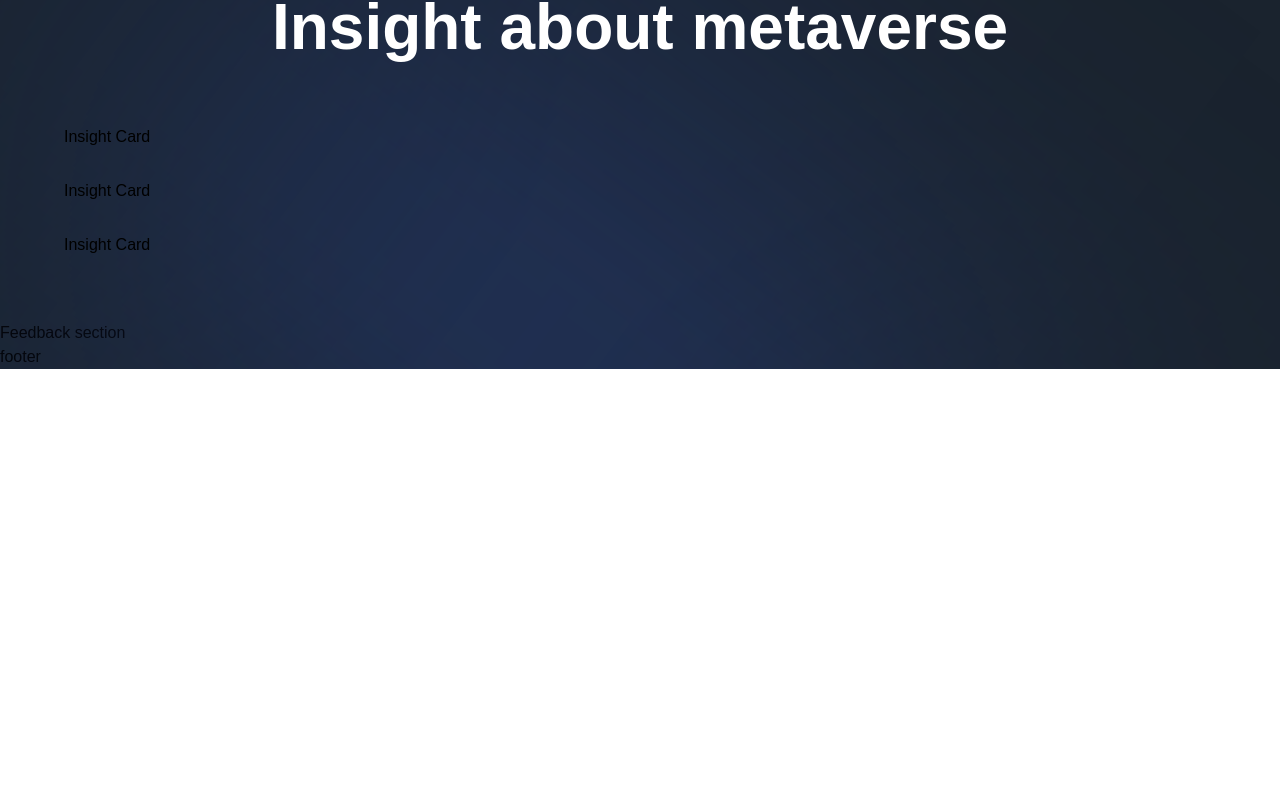
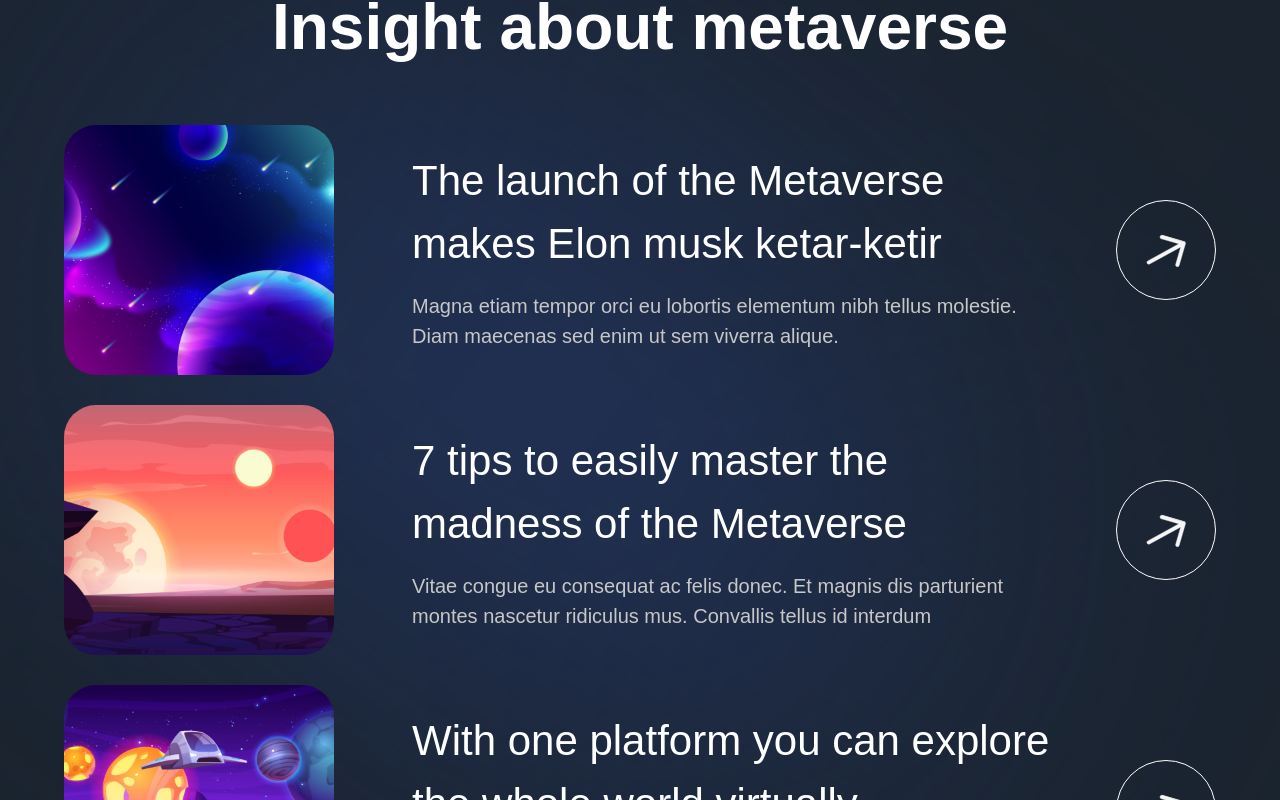
Before and after one commit to jecinacDarko/metaverse_nextjs, a Next.js app: page / in a window 1280 px wide. Shown: the part 5140-5940 px from the top of the page. Before the commit the page ends 5509 px from the top, so only its background shows below. Built offline with nearby package versions, Linux system fonts and the light colour scheme; a web font is replaced by a local one.

Commit message:
forgot insight-card component

```diff
--- a/components/InsightCard.jsx
+++ b/components/InsightCard.jsx
@@ -1,9 +1,40 @@
 'use client';
 
-const InsightCard = () => (
-  <div>
-    Insight Card
-  </div>
+import { motion } from 'framer-motion';
+
+import { fadeIn } from '../utils/motion';
+
+const InsightCard = ({ imgUrl, title, subtitle, index }) => (
+  <motion.div
+    variants={fadeIn('up', 'spring', index * 0.5, 1)}
+    className="flex md:flex-row flex-col gap-4"
+  >
+    <img
+      src={imgUrl}
+      alt="planet-01"
+      className="md:w-[270px] w-full h-[250px] rounded-[32px] object-cover"
+    />
+    <div className="w-full flex justify-between items-center">
+      <div className="flex-1 md:ml-[62px] flex flex-col max-w-[650px]">
+        <h4 className="font-normal lg:text-[42px] text-[26px] text-white">
+          {title}
+        </h4>
+        <p className="mt-[16px] font-normal lg:text-[20px] text-[14px] text-secondary-white">
+          {subtitle}
+        </p>
+      </div>
+
+      <div
+        className="lg:flex hidden items-center justify-center w-[100px] h-[100px] rounded-full bg-transparent border-[1px] border-white"
+      >
+        <img
+          src="/arrow.svg"
+          alt="arrow"
+          className="w-[40%] h-[40%] object-contain"
+        />
+      </div>
+    </div>
+  </motion.div>
 );
 
 export default InsightCard;
```
